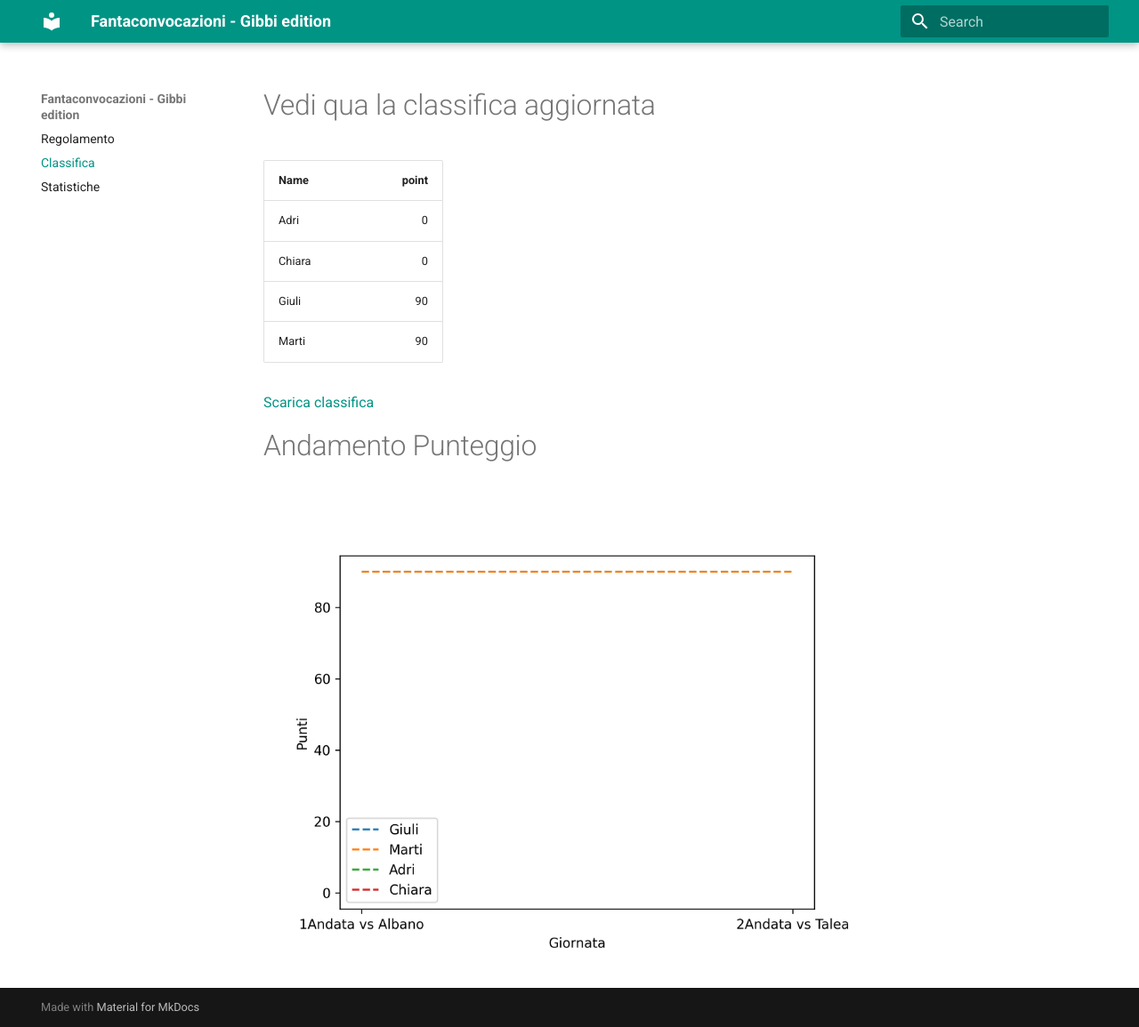
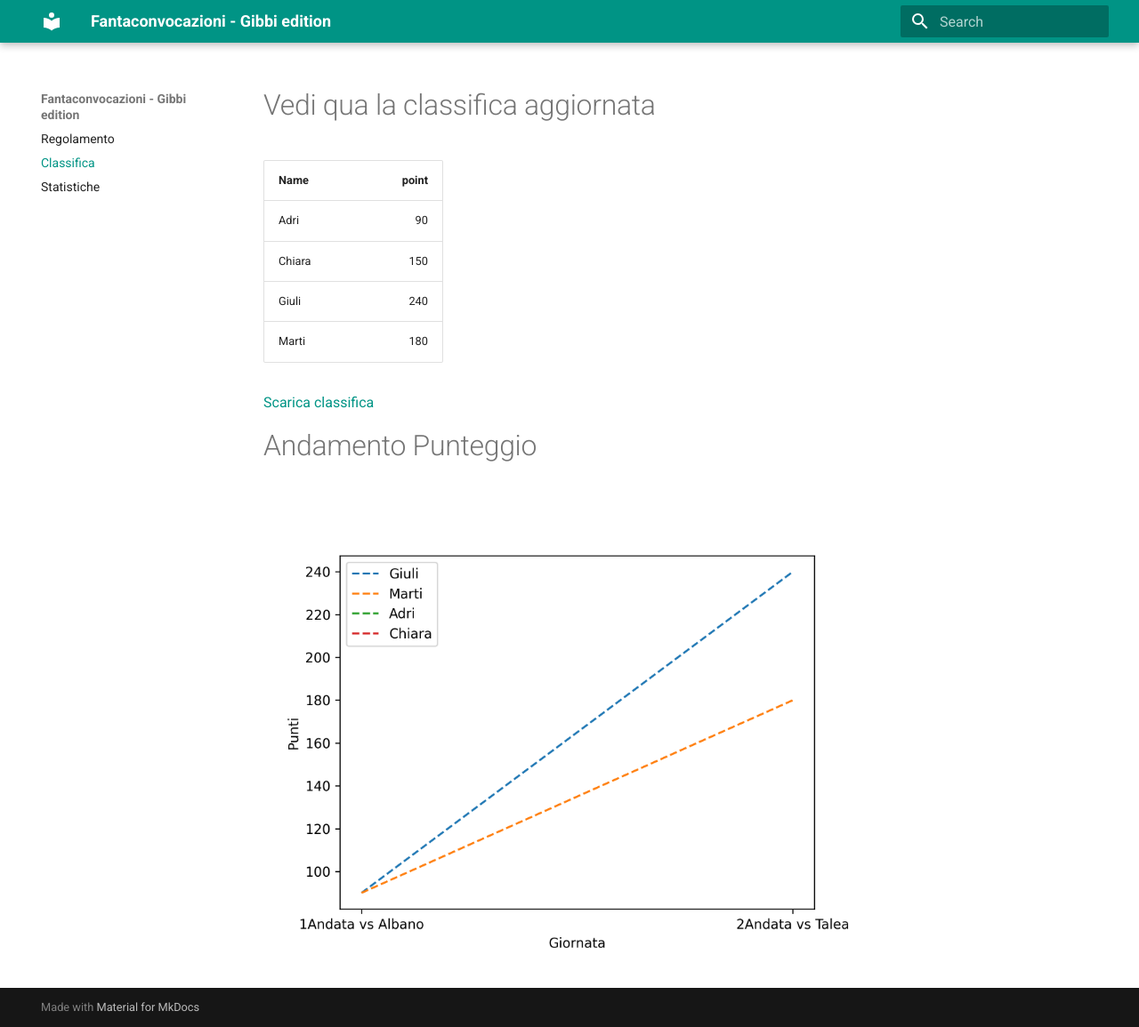
Before and after one commit to martinig94/fantagibbi, an MkDocs documentation site: the page built from docs/Classifica.md, in a window 1280 px wide and 1155 px high. Shown: the whole window at 89% size. Built offline with MkDocs 1.6.1 and Material for MkDocs 9.7.7, drawn with Linux system fonts in a browser that asks for light colours.

Commit message:
Auto-update from main.py

```diff
--- a/docs/Classifica.md
+++ b/docs/Classifica.md
@@ -2,10 +2,10 @@
 <!-- START_TABLE -->
 | Name   |   point |
 |:-------|--------:|
-| Adri   |       0 |
-| Chiara |       0 |
-| Giuli  |      90 |
-| Marti  |      90 |
+| Adri   |      90 |
+| Chiara |     150 |
+| Giuli  |     240 |
+| Marti  |     180 |
 <!-- END_TABLE -->
 
 [Scarica classifica](data/ranking.csv)
```
Also changed, not shown: docs/data/ranking.csv (+4 -4 lines), docs/images/most_selected_coach.png, docs/images/trend_points.png.
